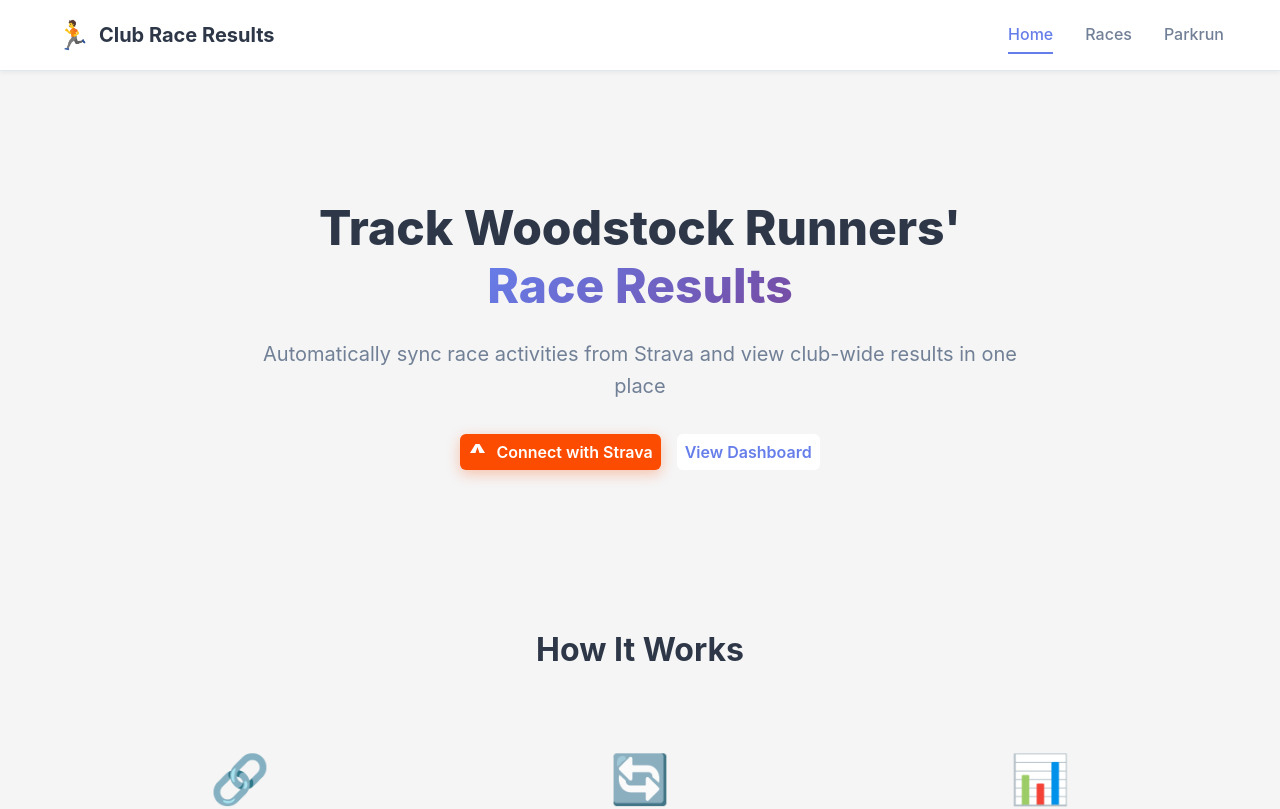
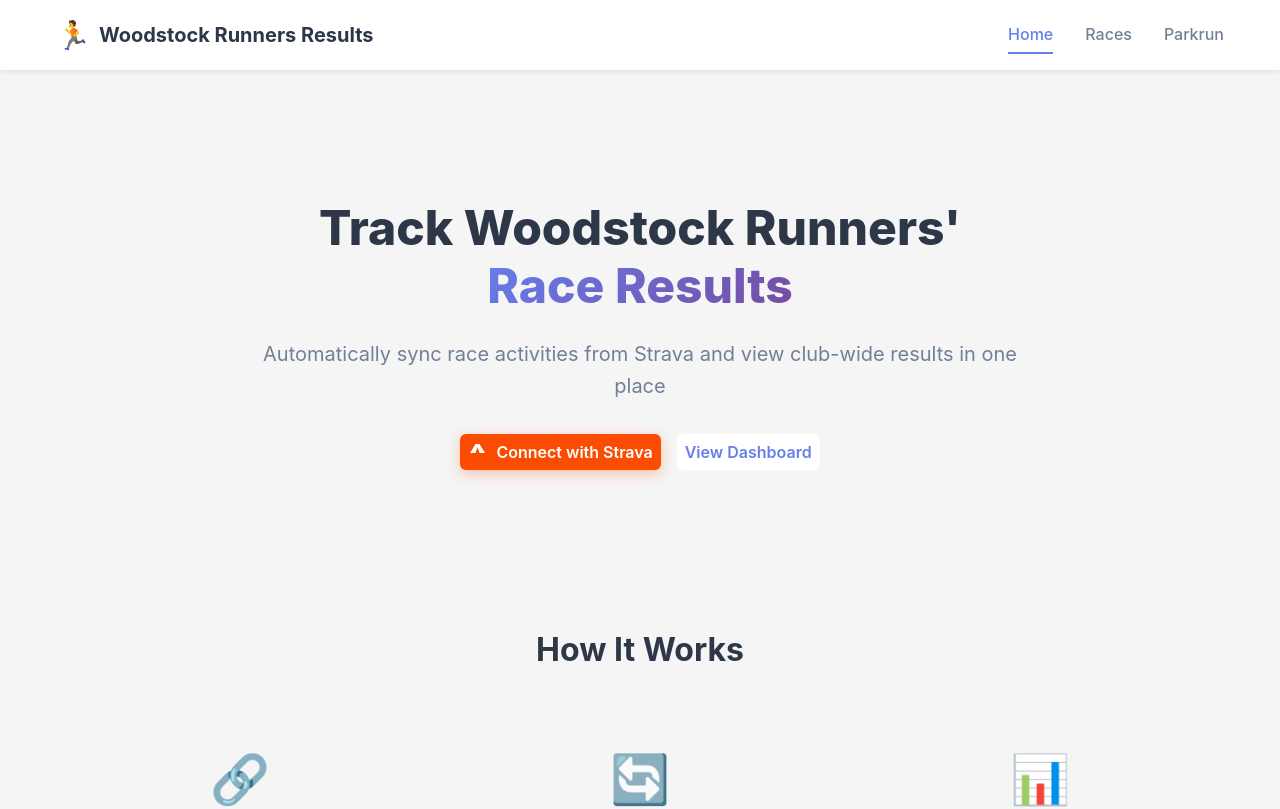
Before and after one commit to pqzdev/strava_results, a React (Vite) app in the folder frontend/: page / in a window 1280 px wide. Shown: the top 809 px of the page. Built offline with nearby package versions, Linux system fonts and the light colour scheme; no server answers.

Commit message:
Update site title to "Woodstock Runners Results"
Changed the header logo text from generic "Club Race Results" to "Woodstock Runners Results" to reflect the specific club name.

```diff
--- a/frontend/src/components/Layout.tsx
+++ b/frontend/src/components/Layout.tsx
@@ -32,7 +32,7 @@ export default function Layout() {
           <div className="header-content">
             <Link to="/" className="logo">
               <span className="logo-icon">🏃</span>
-              <span className="logo-text">Club Race Results</span>
+              <span className="logo-text">Woodstock Runners Results</span>
             </Link>
             <nav className="nav">
               <Link
```
